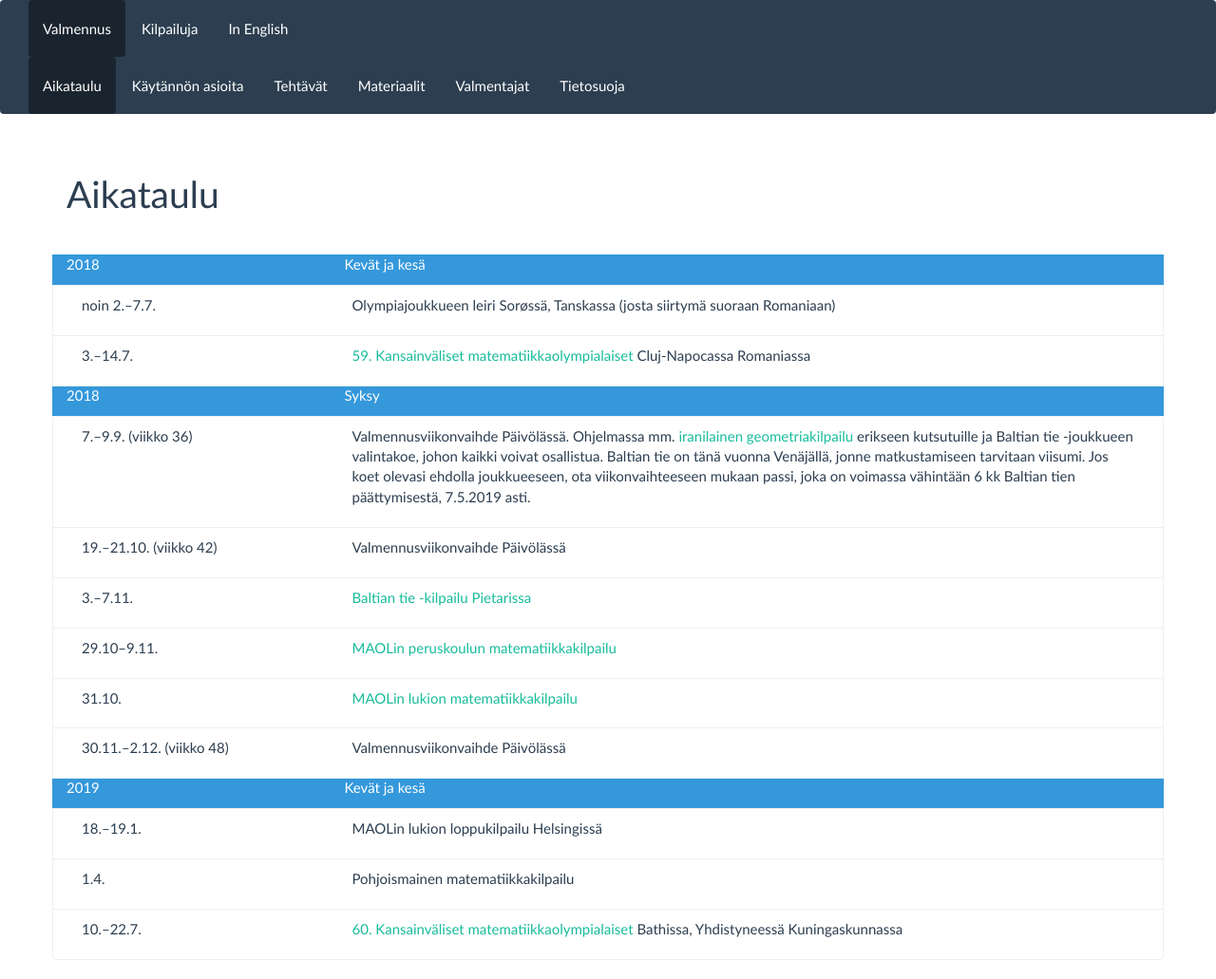
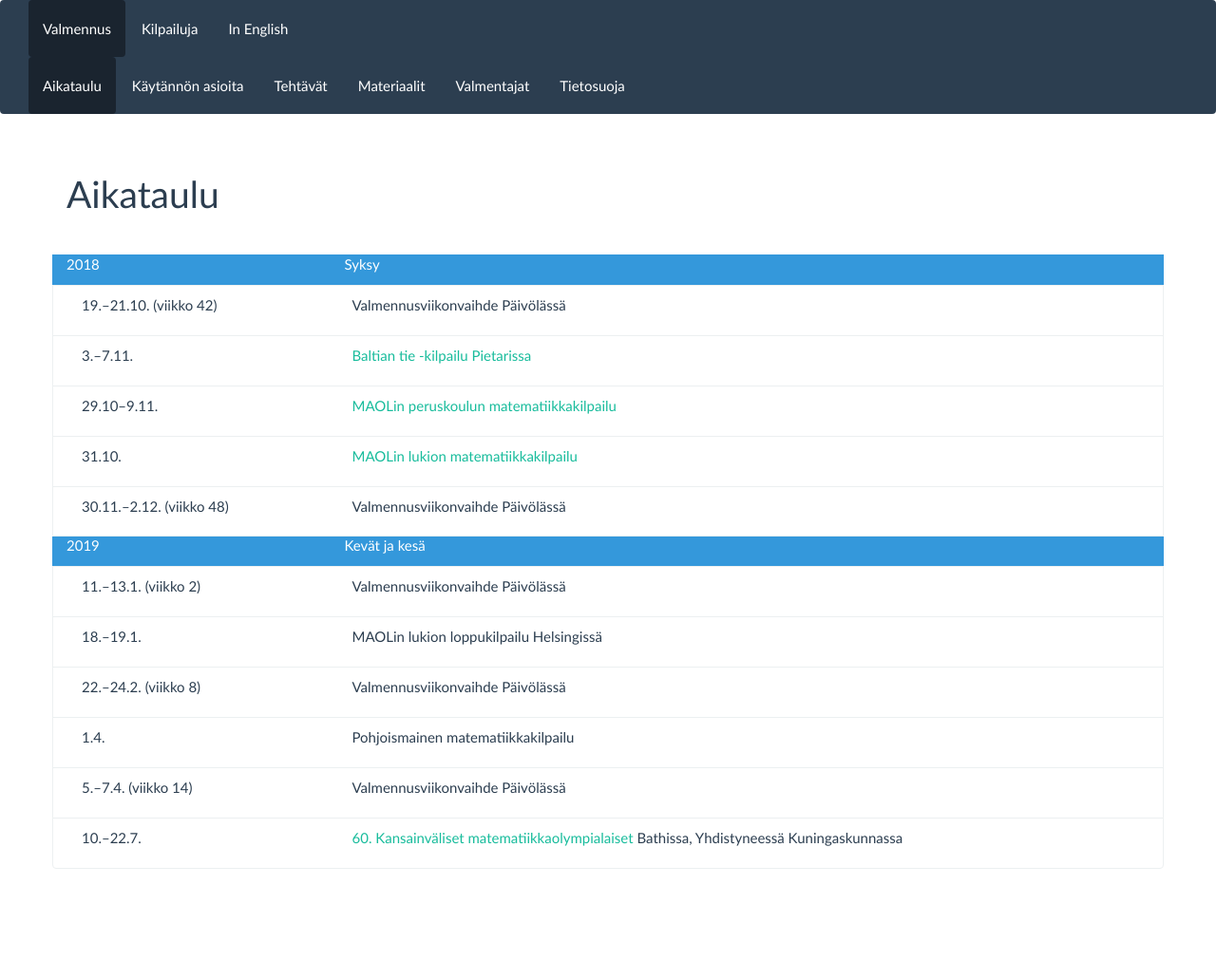
Before and after one commit to matematiikkakilpailut/matematiikkakilpailut.github.io, a Jekyll site: the page built from aikataulu/index.md, in a window 1280 px wide. Shown: the whole page at 95% size. Built offline with Jekyll 4.4.1, drawn with Linux system fonts in a browser that asks for light colours; after the commit the page ends 935 px from its top, so only the background shows below that.

Commit message:
Aikataulu

```diff
--- a/aikataulu/index.md
+++ b/aikataulu/index.md
@@ -4,17 +4,8 @@ title: Aikataulu
 url: /aikataulu/
 aikataulu:
   - pvm: "2018"
-    tapahtuma: "Kevät ja kesä"
-    otsikko: true
-  - pvm: "noin 2.&ndash;7.7."
-    tapahtuma: "Olympia&shy;joukkueen leiri Sorøssä, Tanskassa (josta siirtymä suoraan Romaniaan)"
-  - pvm: "3.&ndash;14.7."
-    tapahtuma: "[59. Kansain&shy;väliset matematiikka&shy;olympialaiset](http://www.imo2018.org/) Cluj-Napocassa Romaniassa"
-  - pvm: "2018"
     tapahtuma: "Syksy"
     otsikko: true
-  - pvm: "7.&ndash;9.9. (viikko 36)"
-    tapahtuma: "Valmennus&shy;viikonvaihde Päivölässä. Ohjelmassa mm. [iranilainen geometria&shy;kilpailu](http://igo-official.ir/?lang=en) erikseen kutsutuille ja Baltian tie -joukkueen valinta&shy;koe, johon kaikki voivat osallistua. Baltian tie on tänä vuonna Venäjällä, jonne matkustamiseen tarvitaan viisumi. Jos koet olevasi ehdolla joukkueeseen, ota viikon&shy;vaihteeseen mukaan passi, joka on voimassa vähintään 6 kk Baltian tien päättymisestä, 7.5.2019 asti."
   - pvm: "19.&ndash;21.10. (viikko 42)"
     tapahtuma: "Valmennus&shy;viikonvaihde Päivölässä"
   - pvm: "3.&ndash;7.11."
@@ -28,10 +19,16 @@ aikataulu:
   - pvm: "2019"
     tapahtuma: "Kevät ja kesä"
     otsikko: true
+  - pvm: "11.&ndash;13.1. (viikko 2)"
+    tapahtuma: "Valmennus&shy;viikonvaihde Päivölässä"
   - pvm: "18.&ndash;19.1."
     tapahtuma: "MAOLin lukion loppu&shy;kilpailu Helsingissä"
+  - pvm: "22.&ndash;24.2. (viikko 8)"
+    tapahtuma: "Valmennus&shy;viikonvaihde Päivölässä"
   - pvm: "1.4."
     tapahtuma: "Pohjois&shy;mainen matematiikka&shy;kilpailu"
+  - pvm: "5.&ndash;7.4. (viikko 14)"
+    tapahtuma: "Valmennus&shy;viikonvaihde Päivölässä"
   - pvm: "10.&ndash;22.7."
     tapahtuma: "[60. Kansain&shy;väliset matematiikka&shy;olympialaiset](https://www.imo2019.uk/) Bathissa, Yhdisty&shy;neessä Kuningas&shy;kunnassa"
 ---
```
